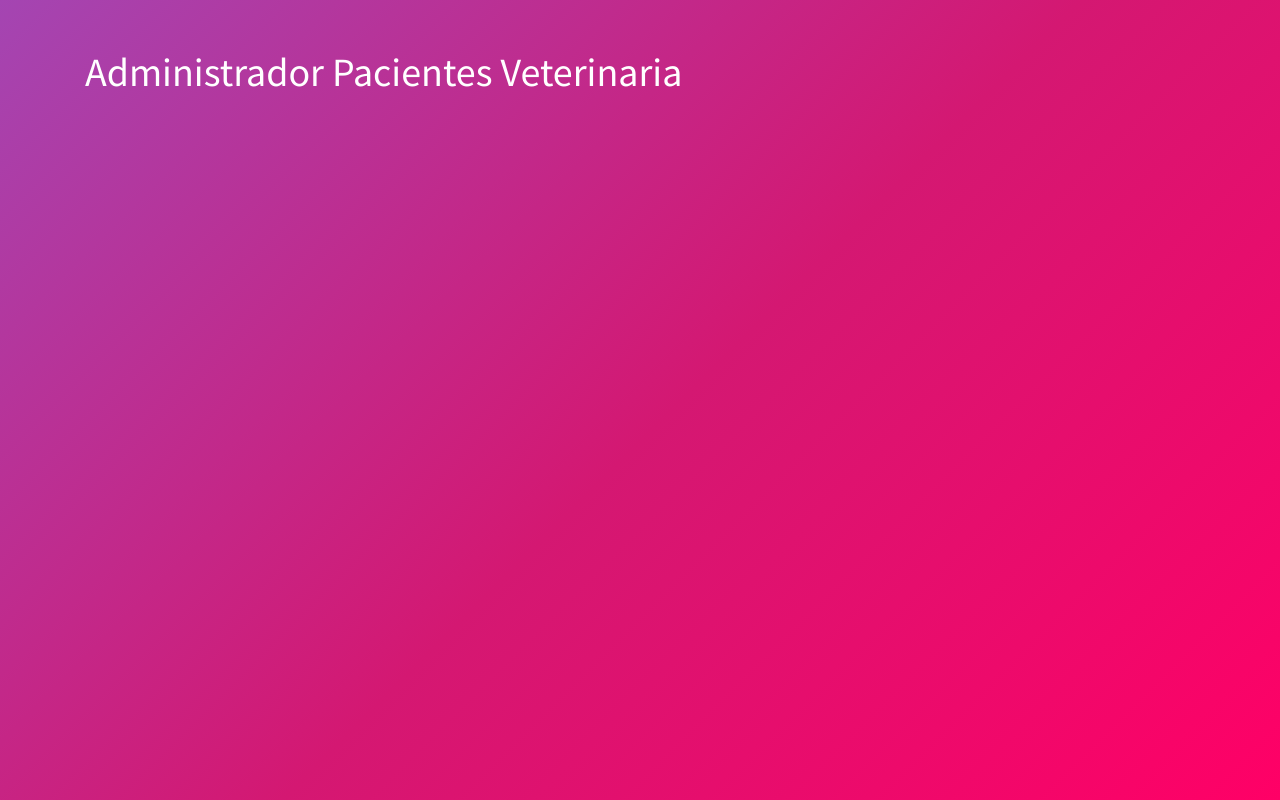
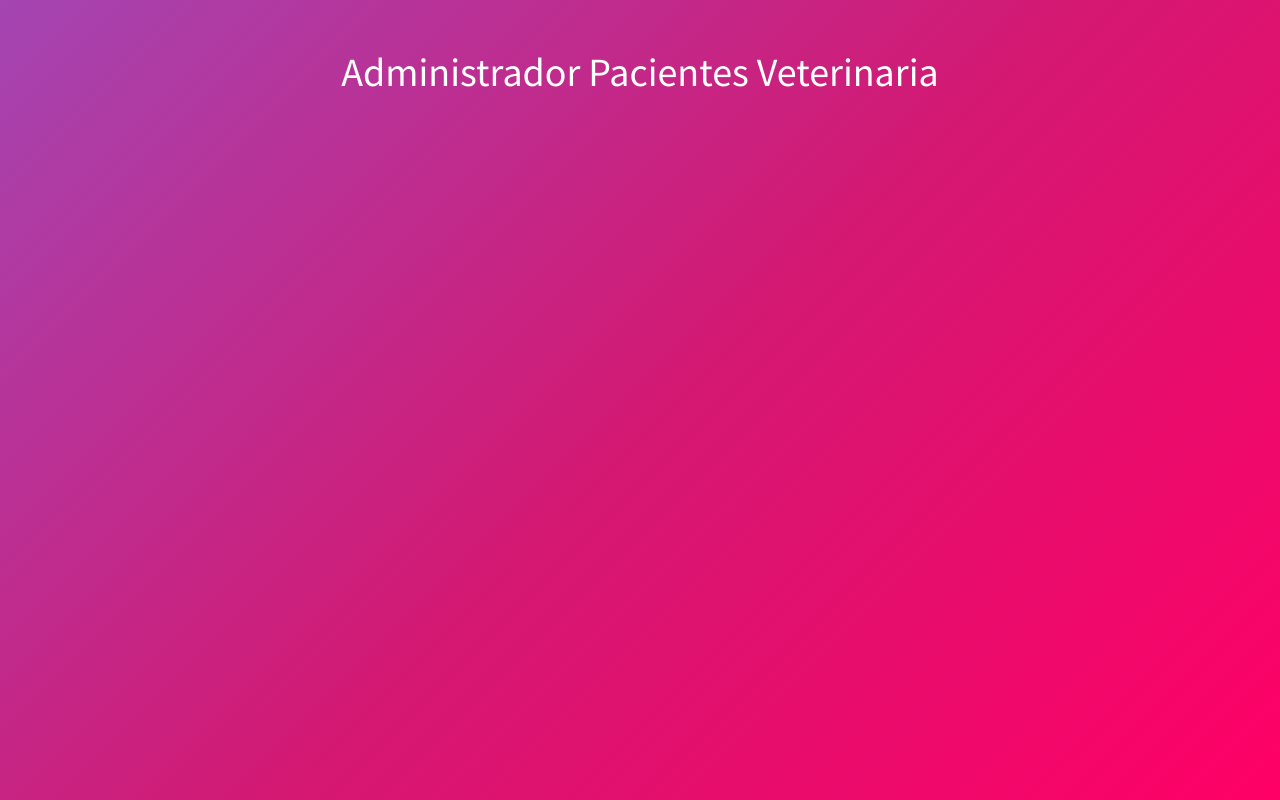
Before and after one commit to alanmaranto/Administrador-Pacientes-React, a React (Create React App) app: page / in a window 1280 px wide. Built offline with nearby package versions, Linux system fonts and the light colour scheme.

Commit message:
header fix

```diff
--- a/src/components/Header.js
+++ b/src/components/Header.js
@@ -2,7 +2,7 @@ import React from 'react'
 
 const Header = ({titulo}) => (
     <header>
-        <h1 className="text.center">{titulo}</h1>
+        <h1 className="text-center">{titulo}</h1>
     </header>
 )
 
```
